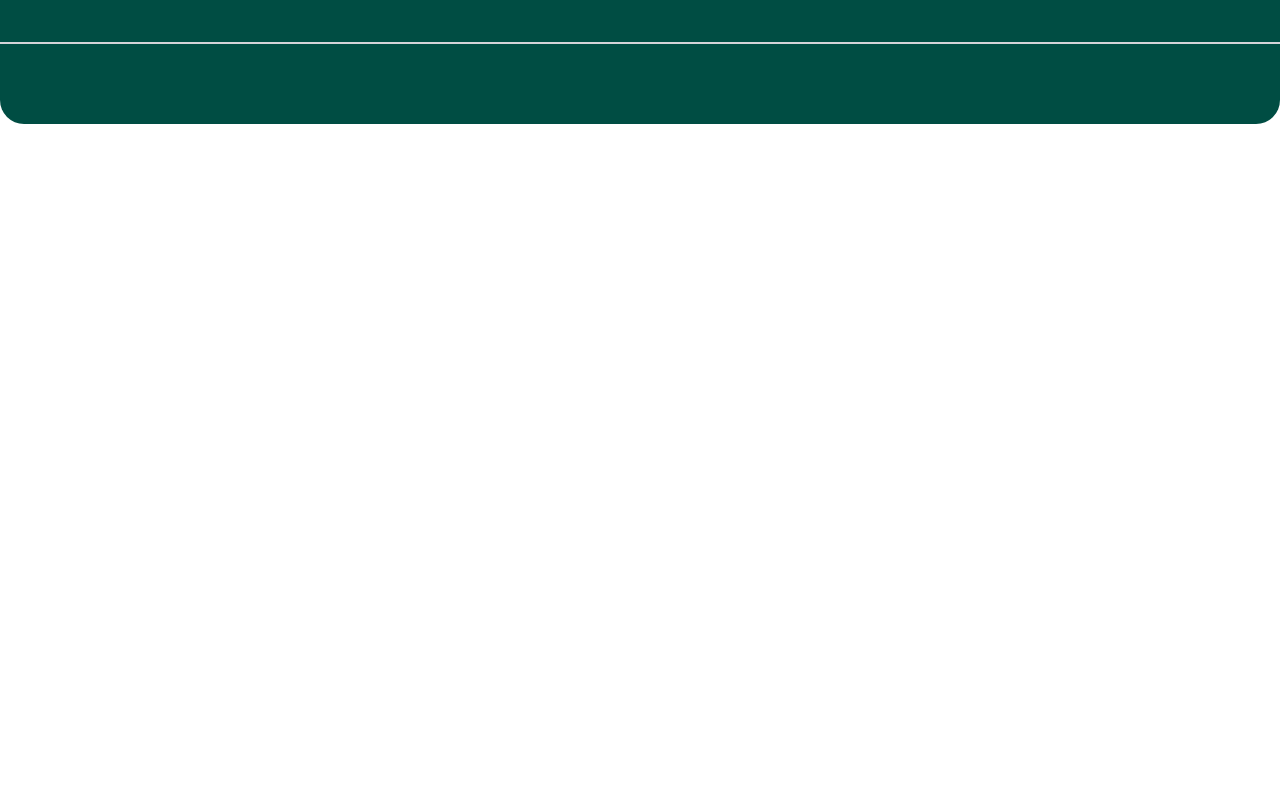
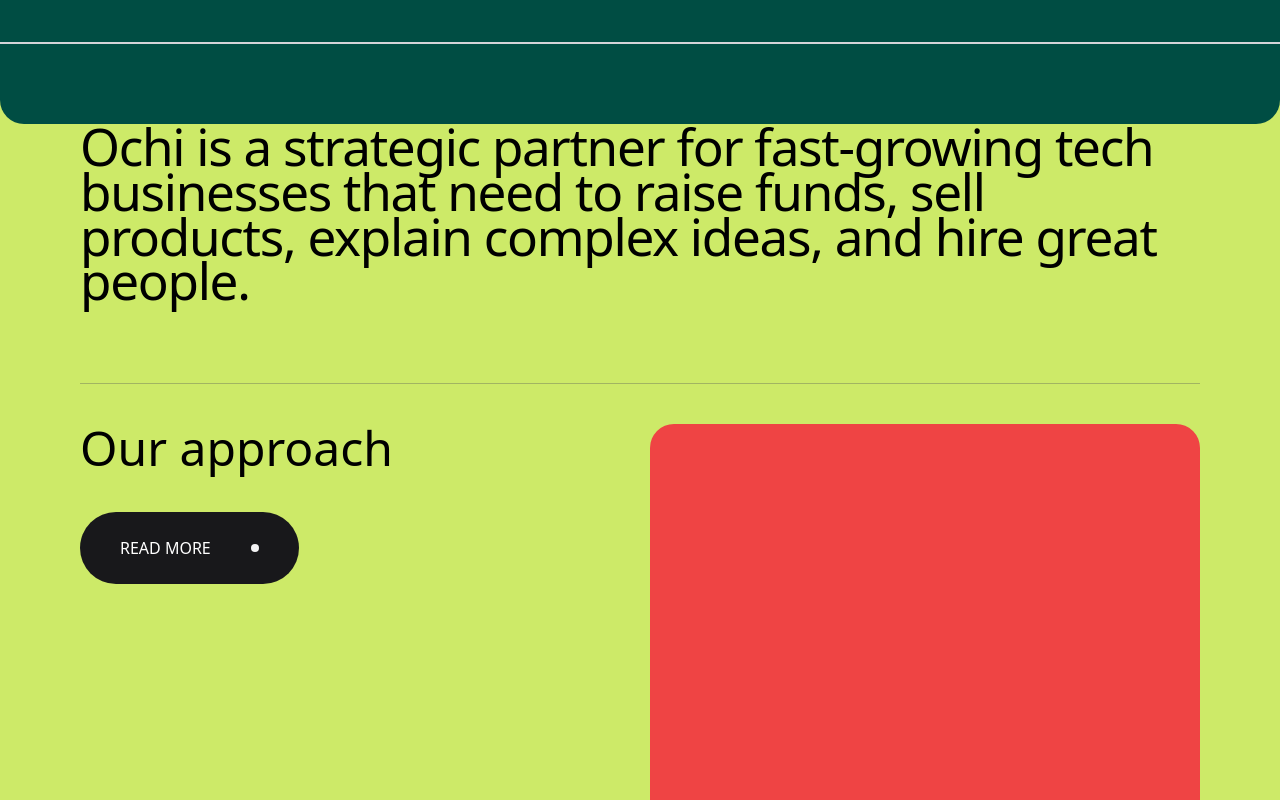
Before and after one commit to Princy-patel/occhi, a React (Vite) app: page / in a window 1280 px wide. Shown: the part 1240-2040 px from the top of the page. Before the commit the page ends 1364 px from the top, so only its background shows below. Built offline with nearby package versions, Linux system fonts and the light colour scheme.

Commit message:
add about page

```diff
--- a/src/App.jsx
+++ b/src/App.jsx
@@ -1,3 +1,4 @@
+import About from "./Components/About";
 import LandingPage from "./Components/LandingPage";
 import Marquee from "./Components/Marquee";
 import Navbar from "./Components/Navbar";
@@ -10,6 +11,7 @@
       <Navbar />
       <LandingPage />
       <Marquee />
+      <About />
     </div>
   );
 }
--- /dev/null
+++ b/src/Components/About.jsx
@@ -0,0 +1,27 @@
+import React from "react";
+
+function About() {
+  return (
+    <div className="w-full p-20 bg-[#CDEA68] rounded-3xl text-black">
+      <h1 className="text-[4vw] leading-[3.5vw] tracking-tight">
+        Ochi is a strategic partner for fast-growing tech businesses that need
+        to raise funds, sell products, explain complex ideas, and hire great
+        people.
+      </h1>
+
+      <div className="flex gap-5 w-full border-t-[1px] pt-10 mt-20 border-[#a1b562]">
+        <div className="w-1/2">
+          <h1 className="text-5xl">Our approach</h1>
+          <button className="flex gap-10 uppercase items-center px-10 py-6 mt-10 bg-zinc-900 rounded-full text-white">
+            Read More
+            <div className="w-2 h-2 bg-zinc-100 rounded-full"></div>
+          </button>
+        </div>
+
+        <div className="w-1/2 h-[40vw] rounded-3xl bg-red-500"></div>
+      </div>
+    </div>
+  );
+}
+
+export default About;
```
